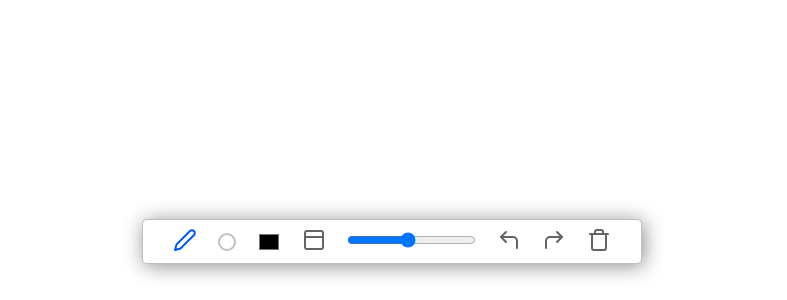
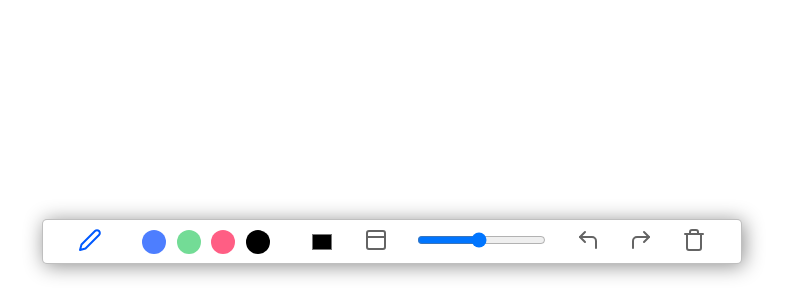
Before and after one commit to KND-Devsnest/slateboard, a plain HTML site: page public/index.html in a window 1280 px wide. Shown: the part 500-800 px from the top of the page, without its empty margins (248-1035 px from the left). Drawn offline with nearby package versions, Linux system fonts and the light colour scheme; no server answers.

Commit message:
color pickers fixed 3

```diff
--- a/public/index.html
+++ b/public/index.html
@@ -33,10 +33,16 @@
 
           <!-- <span class="tooltiptext">Tooltip text</span> -->
         </div>
-        <div class="cta color-pick tooltip">
+        <div class="colors">
+          <div class="col1 col" data-col="#4d7eff"></div>
+          <div class="col2 col" data-col="#73dc96"></div>
+          <div class="col3 col" data-col="#ff5e84"></div>
+          <div class="col4 col" data-col="#000"></div>
+        </div>
+        <!-- <div class="cta color-pick tooltip">
           <div class="sel-col"></div>
-          <!-- <span class="tooltiptext">Tooltip text</span> -->
-        </div>
+          <span class="tooltiptext">Tooltip text</span>
+        </div> -->
         <input id="color-picker" type="color" />
         <div id="erase" class="cta erase tooltip">
           <svg
--- a/public/main.js
+++ b/public/main.js
@@ -5,19 +5,12 @@ let penColor = "black";
 let redo_drawings = [];
 let currentDrawing = [];
 
-const colpkr = document.querySelector(".color-pick");
-
-colpkr.addEventListener("click", () => {
-  document.querySelector(".color-picker-container").classList.toggle("show");
-});
-
 const colbtns = document.querySelectorAll(".col");
 colbtns.forEach((btn) => {
   btn.addEventListener("click", () => {
     // console.log(btn);
     let col = btn.dataset.col;
-    document.querySelector(".color-picker-container").classList.toggle("show");
-    document.querySelector(".sel-col").style.backgroundColor = col;
+    document.querySelector(".pen").style.color = col;
     penColor = col;
   });
 });
@@ -141,6 +134,7 @@ penThickness.addEventListener("change", (e) => changePenSize(e));
 colorPicker.addEventListener("change", (e) => {
   penColor = e.target.value;
   painting = false;
+  document.querySelector(".pen").style.color = penColor;
 });
 
 function handleInit(msg) {
--- a/public/styles.css
+++ b/public/styles.css
@@ -60,7 +60,7 @@ body {
   bottom: 0%;
   left: 50%;
   transform: translate(-50%, 0%);
-  width: 500px;
+  width: 700px;
   height: 45px;
   border-radius: 5px;
   /* overflow: hidden; */
@@ -172,6 +172,14 @@ body {
   }
 }
 
+.colors {
+  width: 150px;
+  display: flex;
+  flex-direction: row;
+  align-items: center;
+  justify-content: space-evenly;
+}
+
 .col {
   width: 24px;
   height: 24px;
```
